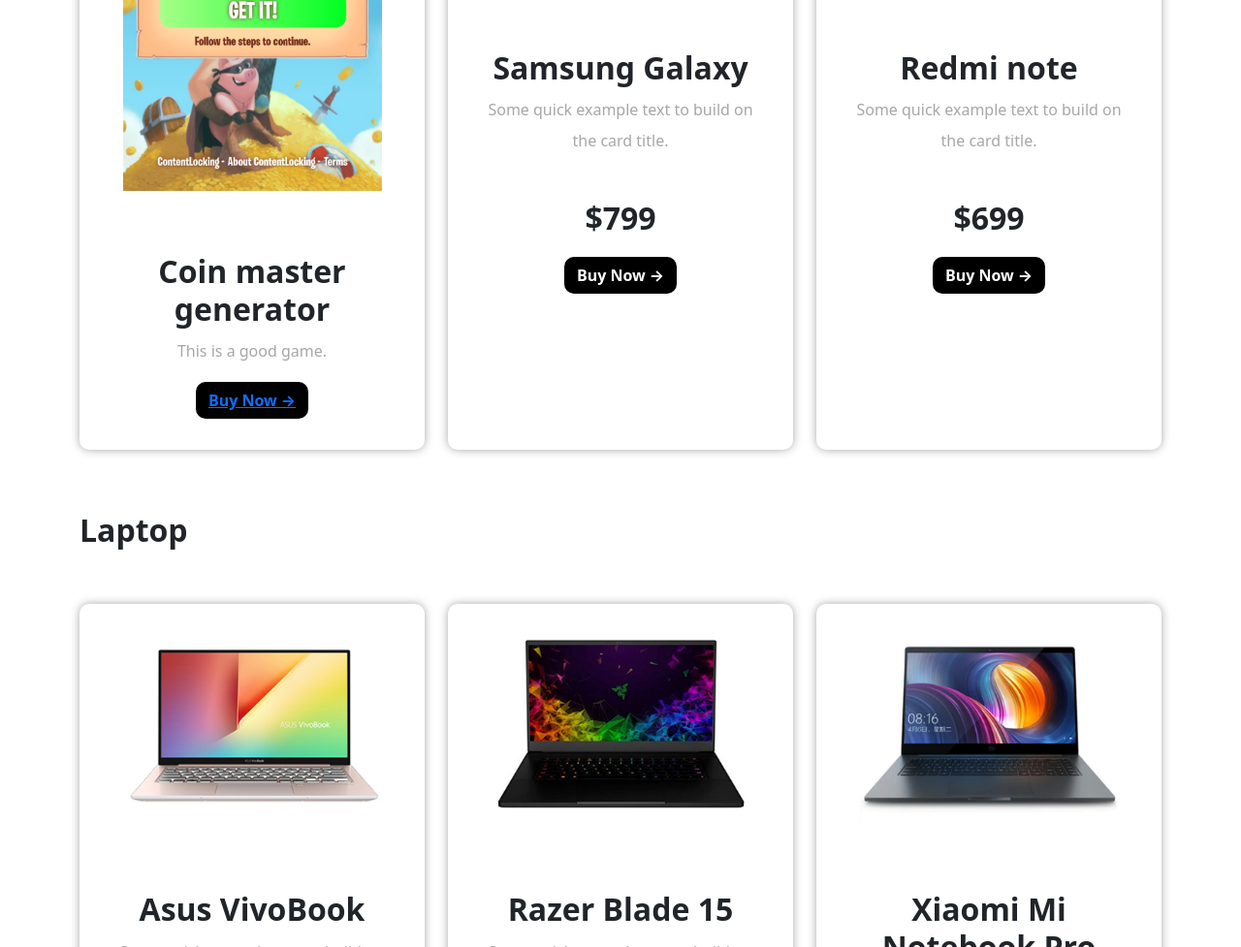
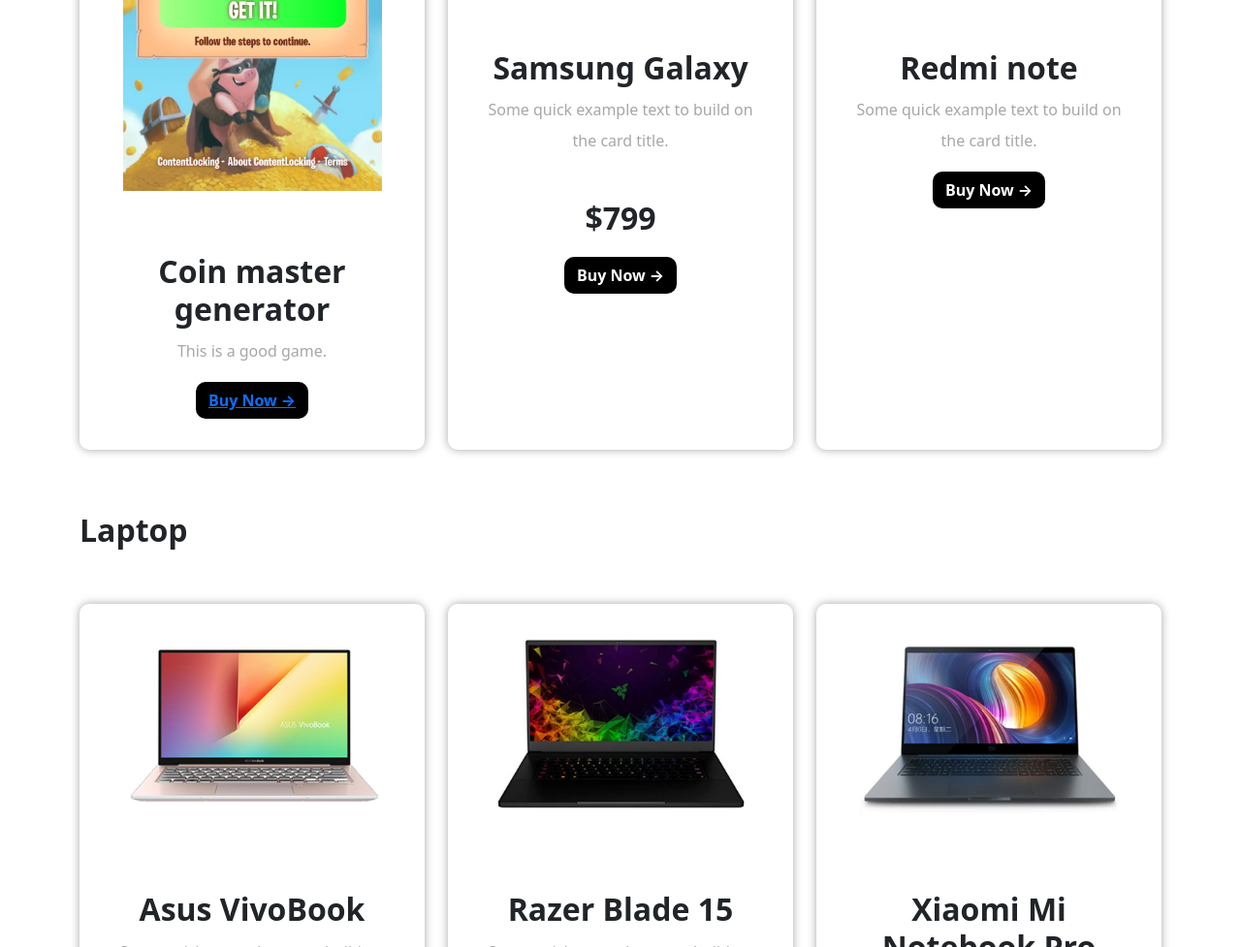
Before and after one commit to masuddall336/veryImportant, a plain HTML site: page index.html in a window 1280 px wide. Shown: the part 995-1972 px from the top of the page at 97% size. Drawn offline with nearby package versions, Linux system fonts and the light colour scheme.

Commit message:
first last

```diff
--- a/index.html
+++ b/index.html
@@ -145,7 +145,7 @@
                     <div class="card-body text-center">
                       <h2 class="card-title pt-5">Redmi note</h2>
                       <p class="card-text px-4 lh-lg">Some quick example text to build on the card title.</p>
-                      <p class="prize pt-4">$699</p>
+                      <!-- <p class="prize pt-4">$699</p> -->
                       <button type="button" class="btn">Buy Now &rarr;</button>
                     </div>
                   </div>
```
